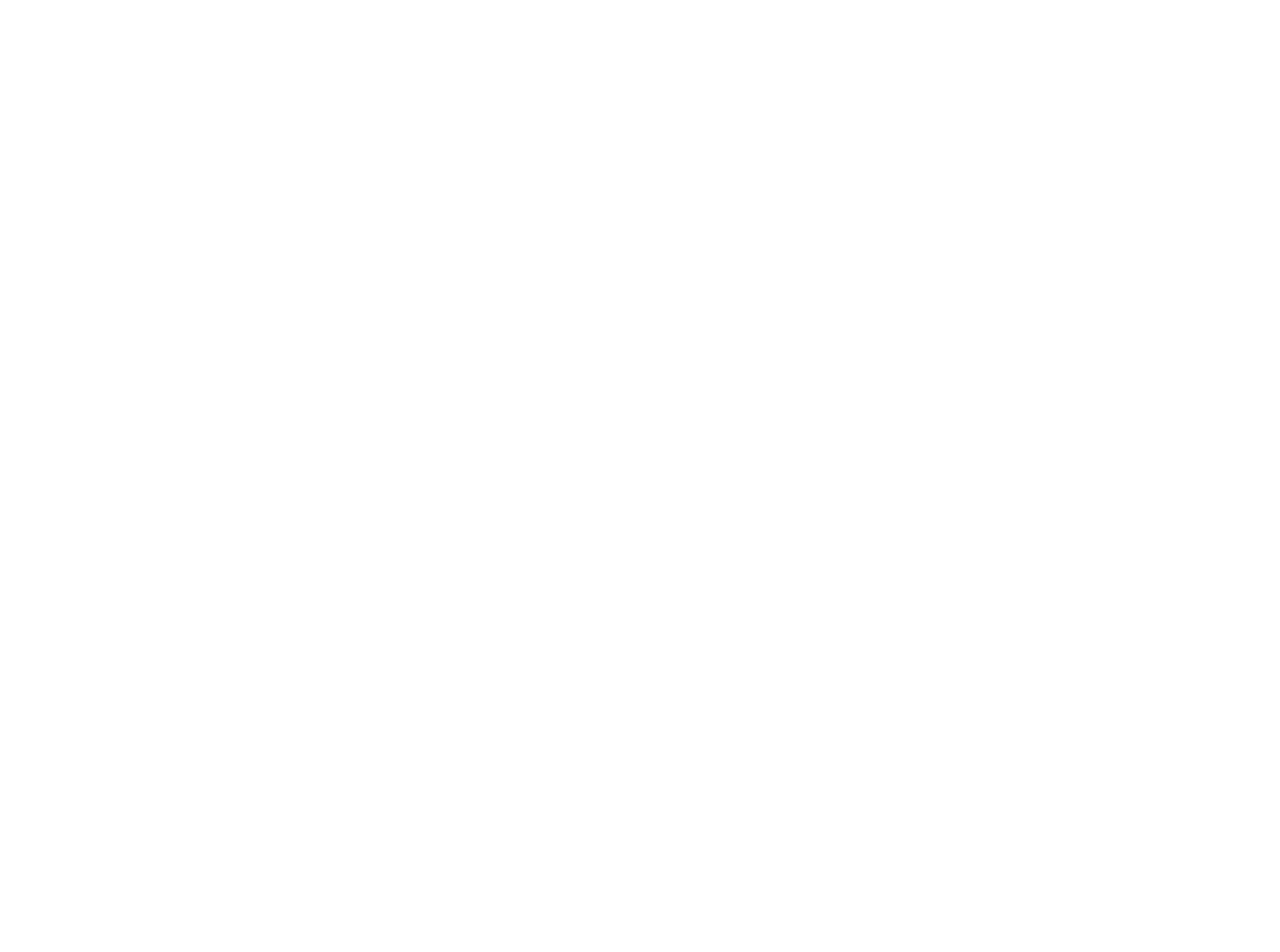
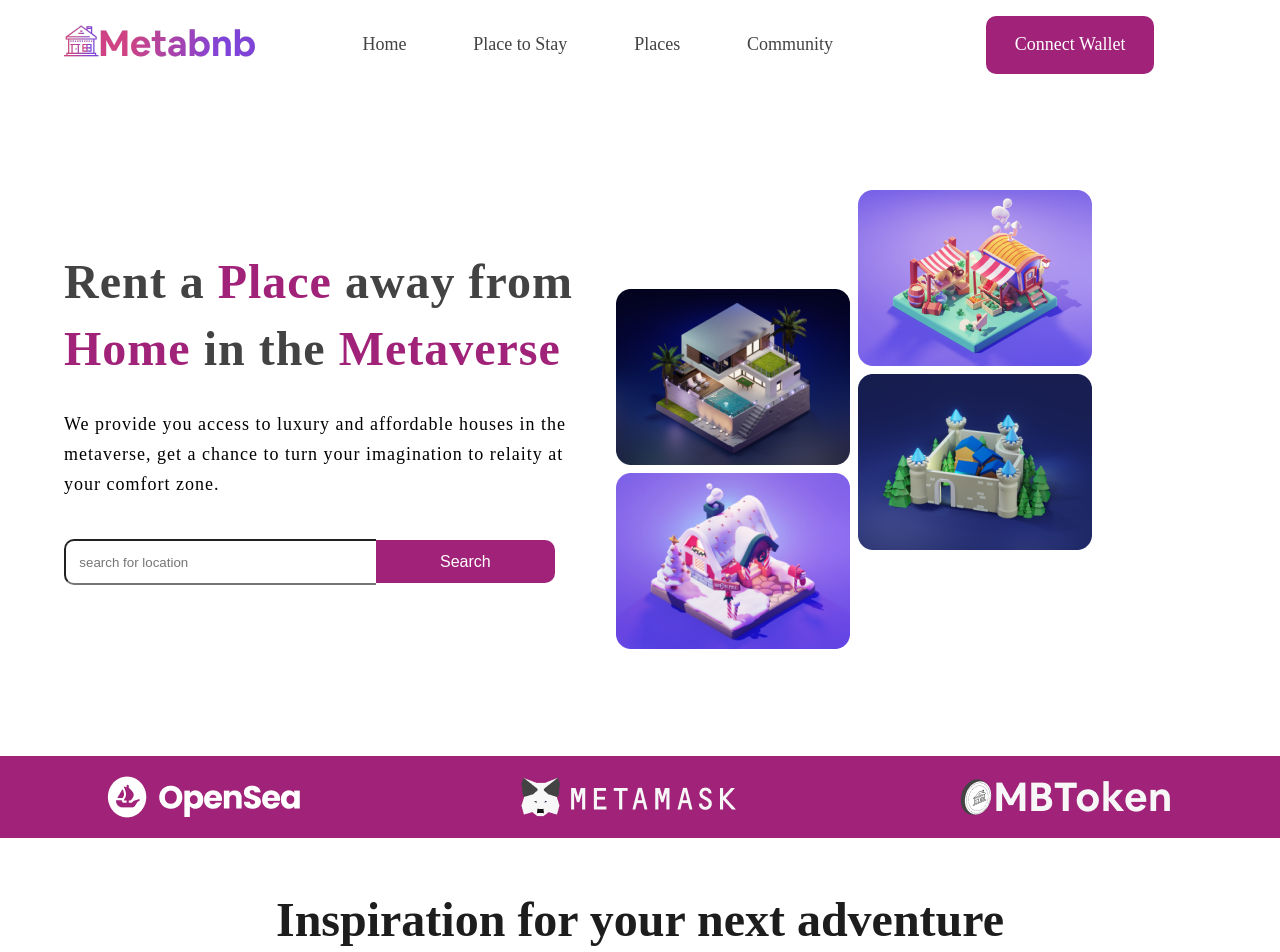
Before and after one commit to brysonwaisi/metabnb, a React (Create React App) app: page / in a window 1280 px wide. Before the commit this address had no page. Shown: the top 952 px of the page. Before the commit the page ends 800 px from the top, so only its background shows below. Built offline with nearby package versions, Linux system fonts and the light colour scheme.

Commit message:
Add routing

```diff
--- a/src/App.css
+++ b/src/App.css
@@ -1,38 +1,295 @@
-.App {
-  text-align: center;
+:root {
+  --primary-purple: #A02279;
+  --primary-black: #233447;
+  --primary-white: #F1F3F9;
+
+  --linear-purple: #434343;
 }
 
-.App-logo {
-  height: 40vmin;
-  pointer-events: none;
+html {
+  line-height: 1.6;
 }
 
-@media (prefers-reduced-motion: no-preference) {
-  .App-logo {
-    animation: App-logo-spin infinite 20s linear;
-  }
+*,
+*::before,
+*::after {
+  box-sizing: border-box;
+  margin: 0;
 }
 
-.App-header {
-  background-color: #282c34;
-  min-height: 100vh;
+body {
+  background-color: #fff;
+  font-family: 'Red Rose', serif;
+}
+
+a {
+  text-decoration: none;
+}
+
+h1 {
+  font-size: 3rem;
+  line-height: 140%;
+
+  color: #434343;
+}
+
+
+li {
+  list-style: none;
+}
+
+img {
+  max-width: 100%;
+}
+
+/* start of utilities */
+.purple {
+  color: #A02279;
+}
+
+.container {
+  width: min(90%, 1280px);
+  margin: 0 auto;
+}
+
+.row {
+  display: flex;
+  align-items: center;
+  justify-content: space-between;
+}
+
+.col {
   display: flex;
   flex-direction: column;
   align-items: center;
-  justify-content: center;
-  font-size: calc(10px + 2vmin);
-  color: white;
 }
 
-.App-link {
-  color: #61dafb;
+
+
+input {
+  padding: 0.8em 0;
+  margin: 1em 0;
+
 }
 
-@keyframes App-logo-spin {
-  from {
-    transform: rotate(0deg);
-  }
-  to {
-    transform: rotate(360deg);
-  }
+/* end of utilities */
+
+/* start of the navbar */
+
+header {
+  padding: 1em 0;
 }
+
+.logo {
+  margin-right: 1em;
+}
+
+.navbar {
+  display: flex;
+  align-items: center;
+  justify-content: space-around;
+  width: 100%;
+
+  /* border: 2px solid pink; */
+}
+
+
+.nav__list {
+  display: flex;
+  justify-content: space-around;
+  flex-shrink: 0;
+
+  flex-grow: 1;
+}
+
+.nav__item {
+  margin-left: 2em;
+  color: #434343;
+  font-size: 1.125rem;
+}
+
+.btn-cta {
+  display: inline-block;
+  background-color: #A02279;
+  color: #fff;
+  padding: 0.8em 1.6em;
+  border-radius: 10px;
+
+  flex-shrink: 0;
+  flex-grow: 1;
+}
+
+/* end of navbar */
+
+/* start of hero */
+
+.hero {
+  padding: 100px 0;
+
+  display: flex;
+  align-items: center;
+  justify-content: space-between;
+}
+
+.hero__text {
+  width: 80%;
+  line-height: 35px;
+  letter-spacing: 1px;
+}
+
+.hero__text p {
+  font-size: 1.125rem;
+  line-height: 30px;
+  /* width: 80%; */
+  margin: 1.5em 0;
+}
+
+.form__area {
+  /* border: 3px green solid; */
+}
+
+.submit-location {
+  font-size: 1rem;
+  padding: 0.8em 4em;
+  display: inline-block;
+  background-color: #A02279;
+  color: #fff;
+
+  border-bottom-right-radius: 10px;
+  border-top-right-radius: 10px;
+  border: none;
+}
+
+.search-location {
+  width: 60%;
+  padding: 1em;
+
+  border-right: none;
+  border-bottom-left-radius: 10px;
+  border-top-left-radius: 10px;
+}
+
+.search-location[text] {
+  font-size: 1rem;
+}
+
+.hero__image {
+  /* width: 100%; */
+  align-self: stretch;
+  flex-wrap: wrap;
+  margin-left: 2em;
+
+  flex: 0 0 600px;
+  margin-right: 0;
+}
+
+/* logos section */
+.logo__area {
+  background-color: #A02279;
+  padding: 1em 0;
+
+  display: flex;
+  justify-content: space-around;
+  align-items: center;
+}
+
+/* bnb section */
+.bnb {
+  padding: 3em 0;
+}
+
+.inspiration {
+  text-align: center;
+  margin-bottom: 1em;
+  color: #1D1D1E;
+}
+
+.grid {
+  display: flex;
+  flex-wrap: wrap;
+  gap: 2em;
+
+  justify-content: center;
+}
+
+.grid-item {
+  border: 2px solid gray;
+  border-radius: 10px;
+
+  padding: 1em;
+}
+
+/* end of bnb section */
+
+/* cta section */
+
+.cta {
+  background-color: #A02279;
+
+  color: #fff;
+  padding: 4em 0;
+}
+
+.btn-learn-more {
+  padding: .75em 2em;
+
+  font-size: 1rem;
+  background-color: #fff;
+  color: #A02279;
+
+  border-radius: 10px;
+  border: none;
+
+}
+
+.text__section {
+  width: 40%;
+}
+
+.text__section h2 {
+  font-size: 3rem;
+  margin-bottom: 1em;
+}
+
+.text__section p {
+  font-size: 1.125rem;
+  margin-bottom: 1em;
+  width: 90%;
+}
+
+.img__section {}
+
+/* end of cta section */
+
+
+
+/* footer section */
+
+footer {
+  background-color: #1D1D1E;
+  color: #fff;
+
+  padding: 3em 0;
+}
+
+.social__media {
+  margin: 3em 0;
+}
+
+.social__media img+img {
+  margin-left: 1em;
+}
+
+.community,
+.places,
+.about {
+  align-self: flex-start;
+  text-align: left;
+}
+
+
+.footer__links {
+  color: #FFF;
+}
+
+/* end of footer */
--- a/src/App.js
+++ b/src/App.js
@@ -1,14 +1,16 @@
-import { Routes } from 'react-router-dom';
-import './App.css';
-
+import { Routes, Route } from "react-router-dom"
+import Home from "./components/pages/Home"
+import Places from "./components/pages/places/Places"
+import './App.css'
 function App() {
   return (
     <>
       <Routes>
-
+        <Route path="/" element={<Home />} />
+        <Route path="/places" element={<Places />} />
       </Routes>
     </>
-  );
+  )
 }
 
-export default App;
+export default App
--- /dev/null
+++ b/src/components/pages/Home.jsx
@@ -0,0 +1,18 @@
+import Navbar from "../Navbar"
+import Hero from "../Hero"
+import Logos from "../Logos"
+import Footer from "../Footer"
+import CTA from "../CallToAction"
+import BNB from "../BnB"
+export default function Home() {
+    return (
+        <>
+            <Navbar />
+            <Hero />
+            <Logos />
+            <BNB />
+            <CTA />
+            <Footer />
+        </>
+    )
+}
--- /dev/null
+++ b/src/components/pages/places/Places.js
@@ -0,0 +1,16 @@
+import React from 'react'
+import Navbar from "../../Navbar"
+import Footer from "../../Footer"
+function places() {
+  return (
+    <>
+        <Navbar />
+        <section>
+
+        </section>
+        <Footer />
+    </>
+  )
+}
+
+export default places
```
